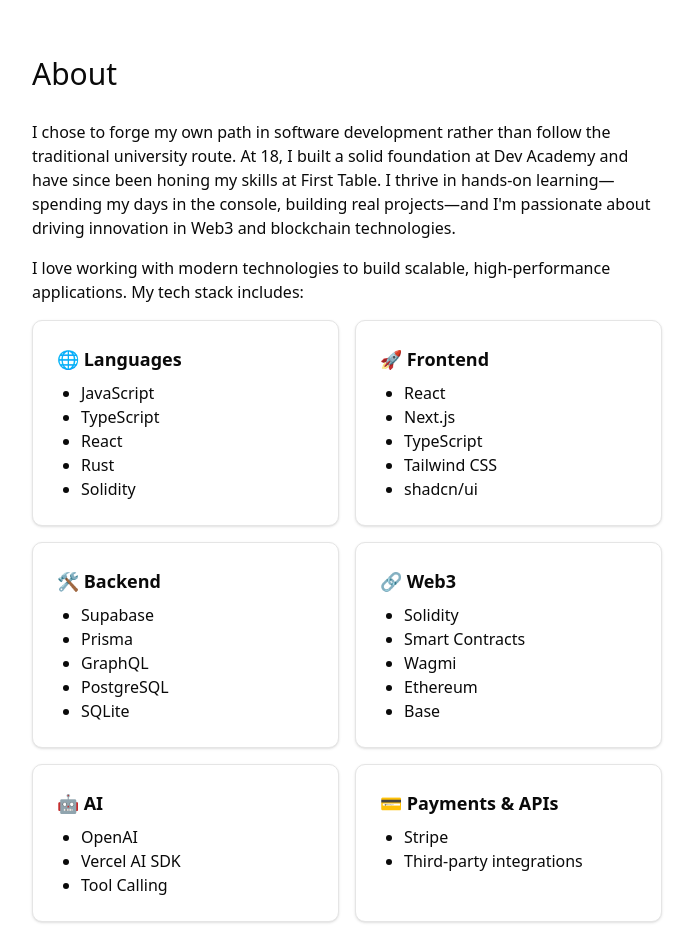
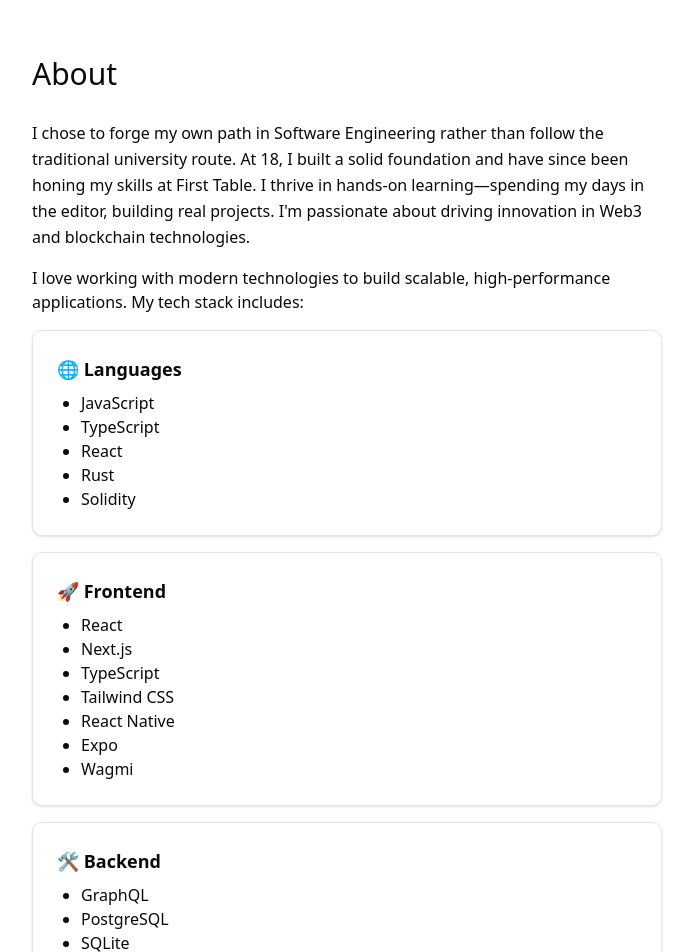
Before and after one commit to HarrisonRogers/portfolio, a Next.js app: page /about in a window 1280 px wide. Shown: the part 140-1092 px from the top of the page, without its empty margins (293-986 px from the left). Built offline with nearby package versions, Linux system fonts and the light colour scheme.

Commit message:
fix up some text and make things look nicer

```diff
--- a/src/app/about/page.tsx
+++ b/src/app/about/page.tsx
@@ -10,7 +10,7 @@
 
 const TechStackCard = ({ title, icon, technologies }: TechStackCardProps) => {
   return (
-    <Card>
+    <Card className="w-full">
       <div className="p-6">
         <h2 className="text-lg font-semibold">
           {icon} {title}
@@ -29,19 +29,19 @@
   return (
     <div>
       <h1 className="text-3xl mb-7">About</h1>
-      <p>
-        I chose to forge my own path in software development rather than follow
-        the traditional university route. At 18, I built a solid foundation at
-        Dev Academy and have since been honing my skills at First Table. I
-        thrive in hands-on learning—spending my days in the console, building
-        real projects—and I&apos;m passionate about driving innovation in Web3
-        and blockchain technologies.
+      <p className="leading-relaxed">
+        I chose to forge my own path in Software Engineering rather than follow
+        the traditional university route. At 18, I built a solid foundation and
+        have since been honing my skills at First Table. I thrive in hands-on
+        learning—spending my days in the editor, building real projects.
+        I&apos;m passionate about driving innovation in Web3 and blockchain
+        technologies.
       </p>
       <p className="mt-4">
         I love working with modern technologies to build scalable,
         high-performance applications. My tech stack includes:
       </p>
-      <div className="mt-4 grid grid-cols-1 md:grid-cols-2 gap-4">
+      <div className="mt-4 flex flex-col gap-4">
         <TechStackCard
           title="Languages"
           icon="🌐"
@@ -57,13 +57,6 @@
           icon="🛠"
           technologies={techStack.backend}
         />
-        <TechStackCard title="Web3" icon="🔗" technologies={techStack.web3} />
-        <TechStackCard title="AI" icon="🤖" technologies={techStack.ai} />
-        <TechStackCard
-          title="Payments & APIs"
-          icon="💳"
-          technologies={techStack.paymentsAndApis}
-        />
       </div>
     </div>
   );
--- a/src/app/about/techStack.ts
+++ b/src/app/about/techStack.ts
@@ -1,10 +1,15 @@
 const techStack = {
   languages: ['JavaScript', 'TypeScript', 'React', 'Rust', 'Solidity'],
-  frontend: ['React', 'Next.js', 'TypeScript', 'Tailwind CSS', 'shadcn/ui'],
-  backend: ['Supabase', 'Prisma', 'GraphQL', 'PostgreSQL', 'SQLite'],
-  web3: ['Solidity', 'Smart Contracts', 'Wagmi', 'Ethereum', 'Base'],
-  ai: ['OpenAI', 'Vercel AI SDK', 'Tool Calling'],
-  paymentsAndApis: ['Stripe', 'Third-party integrations'],
+  frontend: [
+    'React',
+    'Next.js',
+    'TypeScript',
+    'Tailwind CSS',
+    'React Native',
+    'Expo',
+    'Wagmi',
+  ],
+  backend: ['GraphQL', 'PostgreSQL', 'SQLite', 'Node.js'],
 };
 
 export type TechStackCardProps = {
--- a/src/app/page.tsx
+++ b/src/app/page.tsx
@@ -20,6 +20,7 @@
               src="/harrison.jpeg"
               alt="Harrison Rogers"
               fill
+              sizes="(max-width: 768px) 100vw, 50vw"
               className="object-top object-cover"
               priority
             />
@@ -29,9 +30,8 @@
 
       <p className="mt-7">
         I&apos;m a Software Engineer with a full-stack background, specializing
-        in React, Next.js and TypeScript. I have a deep passion for Web3 and AI
-        development. I build smart contracts with Solidity, and create dynamic,
-        interactive frontends that bridge users to blockchain technology and AI.
+        in React, React Native and TypeScript. I have a deep passion for Web3
+        and AI development.
       </p>
       <p className="mt-5">
         I love solving complex problems, experimenting with new technologies,
--- a/src/app/projects/page.tsx
+++ b/src/app/projects/page.tsx
@@ -28,39 +28,45 @@
           {sectionTitle}
         </h2>
         <div>
-          {projectList
-            .sort((a, b) => Number(b.year) - Number(a.year))
-            .map((project, index) => (
+          {projectList.map((project, index) => (
+            <div key={index} className="flex flex-col space-y-1 mb-5">
+              <div className="w-full flex flex-col sm:flex-row justify-between items-start sm:items-center space-y-1 sm:space-y-0 sm:space-x-2">
+                <div className="flex items-center space-x-2">
+                  {project.url ? (
                     <Link
-                key={index}
-                href={project.url || project.sourceCode}
-                className="flex flex-col space-y-1 mb-5 transition hover:opacity-85"
+                      href={project.url}
                       target="_blank"
                       rel="noopener noreferrer"
+                      className="text-black dark:text-white underline underline-offset-2 hover:no-underline transition"
                     >
-                <div className="w-full flex flex-col sm:flex-row justify-between items-start sm:items-center space-y-1 sm:space-y-0 sm:space-x-2">
-                  <div className="flex items-center space-x-2">
+                      <h3>{project.title}</h3>
+                    </Link>
+                  ) : (
                     <h3 className="text-black dark:text-white">
                       {project.title}
                     </h3>
-                    <span className="text-sm text-neutral-500 dark:text-neutral-400">
-                      ({project.year})
-                    </span>
+                  )}
+
                   {project.sourceCode && (
-                      <span className="text-sm text-neutral-500 dark:text-neutral-400">
+                    <Link
+                      href={project.sourceCode}
+                      target="_blank"
+                      rel="noopener noreferrer"
+                      className="text-sm text-neutral-500 dark:text-neutral-400 transition hover:opacity-70"
+                    >
                       (
                       <span className="underline underline-offset-2 hover:no-underline">
                         Source Code
                       </span>
                       )
-                      </span>
+                    </Link>
                   )}
                 </div>
                 <p className="text-neutral-600 dark:text-neutral-400 tracking-tight">
                   {project.description}
                 </p>
               </div>
-              </Link>
+            </div>
           ))}
         </div>
       </div>
--- a/src/app/projects/projects.ts
+++ b/src/app/projects/projects.ts
@@ -1,7 +1,6 @@
 export const projects = [
   {
     title: 'Crypto Spy',
-    year: '2025',
     description: 'Crypto tracker chrome extension',
     url: 'https://www.cryptospy.app/',
     sourceCode: 'https://github.com/HarrisonRogers/crypto-spy',
@@ -9,31 +8,20 @@
   },
   {
     title: 'Site Whiz',
-    year: '2025',
     description: 'AI chat bot to read construction plans',
     url: 'https://site-whiz.vercel.app/',
     sourceCode: 'https://github.com/HarrisonRogers/site-whiz',
     personal: true,
   },
   {
-    title: 'Kiwi Crypto',
-    year: '2024',
-    description: 'Track crypto prices in NZD',
+    title: 'Node Sol',
+    description: 'Locally run Solana Copy trading bot',
     url: '',
-    sourceCode: 'https://github.com/HarrisonRogers/Kiwi-Crypto',
-    personal: true,
-  },
-  {
-    title: 'Jobify',
-    year: '2024',
-    description: 'Job tracking website',
-    url: '',
-    sourceCode: 'https://github.com/HarrisonRogers/jobify',
+    sourceCode: 'https://github.com/HarrisonRogers/node-sol',
     personal: true,
   },
   {
     title: 'Site Pro',
-    year: '2024',
     description: 'Building asset management platform',
     url: '',
     sourceCode: 'https://github.com/HarrisonRogers/SitePro',
@@ -41,7 +29,6 @@
   },
   {
     title: 'First Table',
-    year: '2025',
     description: 'Restaurant booking platform for 50% off meals',
     url: 'https://www.firsttable.co.nz/',
     sourceCode: '',
@@ -49,7 +36,6 @@
   },
   {
     title: 'Launch Base Tokens',
-    year: '2025',
     description: 'Launch sepolia base crypto tokens',
     url: 'https://launch-base-tokens.vercel.app/',
     sourceCode: 'https://github.com/HarrisonRogers/launch-base-tokens',
@@ -57,7 +43,6 @@
   },
   {
     title: 'Eth Blogs',
-    year: '2025',
     description: 'Write blogs and set subscription fees with base',
     url: '',
     sourceCode: 'https://github.com/HarrisonRogers/eth-blogs',
--- a/src/components/footer.tsx
+++ b/src/components/footer.tsx
@@ -9,12 +9,19 @@
 function SocialLink({
   href,
   icon: Icon,
+  ariaLabel,
 }: {
   href: string;
   icon: React.ElementType;
+  ariaLabel: string;
 }) {
   return (
-    <Link href={href} target="_blank" rel="noopener noreferrer">
+    <Link
+      href={href}
+      aria-label={ariaLabel}
+      target="_blank"
+      rel="noopener noreferrer"
+    >
       <Icon />
     </Link>
   );
@@ -23,10 +30,18 @@
 function SocialLinks() {
   return (
     <div className="flex text-lg gap-3.5 float-right transition-opacity duration-300 hover:opacity-90">
-      <SocialLink href={socialLinks.twitter} icon={FaXTwitter} />
-      <SocialLink href={socialLinks.github} icon={FaGithub} />
-      <SocialLink href={socialLinks.linkedin} icon={FaLinkedinIn} />
-      <SocialLink href={socialLinks.email} icon={IoIosMail} />
+      <SocialLink href={socialLinks.twitter} icon={FaXTwitter} ariaLabel="X" />
+      <SocialLink
+        href={socialLinks.github}
+        icon={FaGithub}
+        ariaLabel="GitHub"
+      />
+      <SocialLink
+        href={socialLinks.linkedin}
+        icon={FaLinkedinIn}
+        ariaLabel="LinkedIn"
+      />
+      <SocialLink href={socialLinks.email} icon={IoIosMail} ariaLabel="Email" />
     </div>
   );
 }
```
Lines whose indentation alone changed are shown as unchanged.
